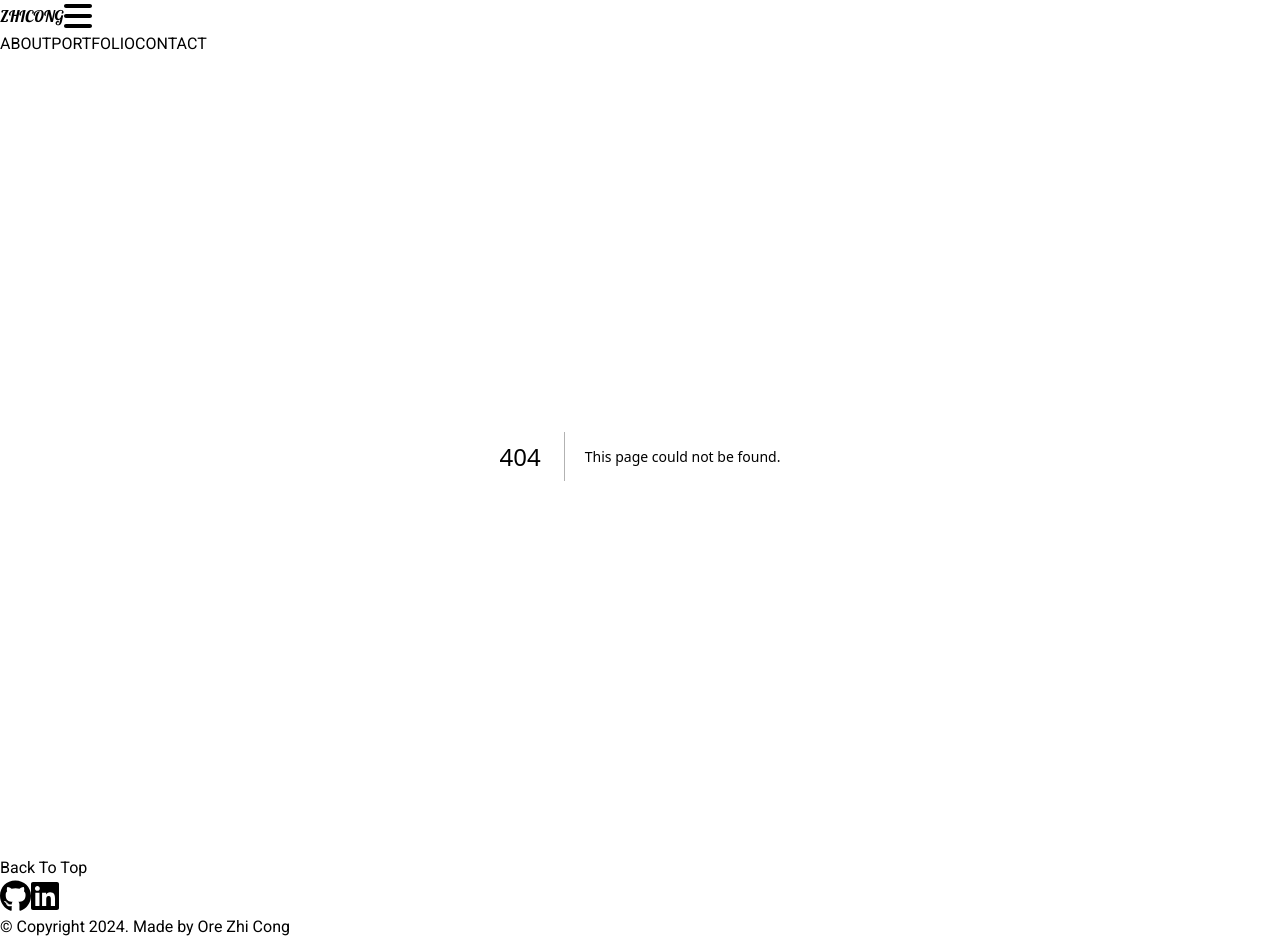
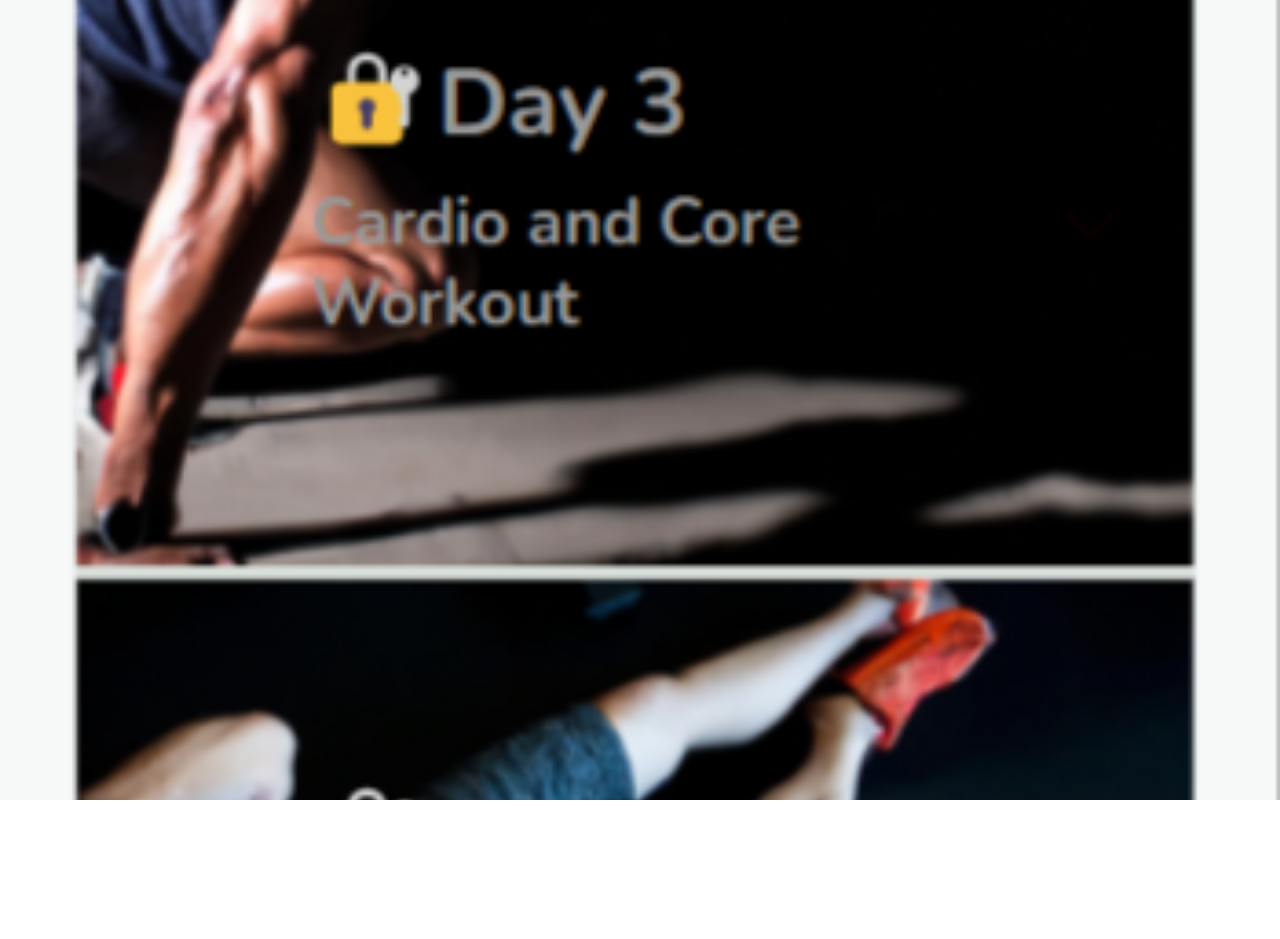
Before and after one commit to ZhiCong17/nextjs-portfolio, a Next.js app: page /portfolio in a window 1280 px wide. Before the commit this address had no page. After the commit the page ends 800 px from the top, so only its background shows below. Built offline with nearby package versions, Linux system fonts and the light colour scheme.

Commit message:
correct portfolio link typo in navbar component and create portfolio page

```diff
--- a/src/app/components/shared/navbar.jsx
+++ b/src/app/components/shared/navbar.jsx
@@ -28,7 +28,7 @@
         </button>
         <div className="hidden md:block">
           <Link href="/about" className="font-bold mx-6 hover:text-2xl duration-300 motion-reduce:transition-none motion-reduce:hover:transform-none">ABOUT</Link>
-          <Link href="/porfolio" className="font-bold font-bold mx-6 hover:text-2xl duration-300 motion-reduce:transition-none motion-reduce:hover:transform-none">PORTFOLIO</Link>
+          <Link href="/portfolio" className="font-bold font-bold mx-6 hover:text-2xl duration-300 motion-reduce:transition-none motion-reduce:hover:transform-none">PORTFOLIO</Link>
           <Link href="/contact" className="font-bold mx-6 hover:text-2xl duration-300 motion-reduce:transition-none motion-reduce:hover:transform-none">CONTACT</Link>
         </div>
       </div>
@@ -39,7 +39,7 @@
               <Link href="/about" onClick={() => setIsMenuOpen(false)}>ABOUT</Link>
             </li>
             <li className="my-4 font-bold">
-              <Link href="/porfolio" onClick={() => setIsMenuOpen(false)}>PORTFOLIO</Link>
+              <Link href="/portfolio" onClick={() => setIsMenuOpen(false)}>PORTFOLIO</Link>
             </li>
             <li className="my-4 font-bold">
               <Link href="/contact" onClick={() => setIsMenuOpen(false)}>CONTACT</Link>
--- /dev/null
+++ b/src/app/portfolio/page.jsx
@@ -0,0 +1,18 @@
+import { fitBud, bitSpend } from "../project-data";
+import Carousel from "../components/carousel";
+
+export default function Page() {
+  return (
+    <section>
+      <h1 className="text-center md:text-left text-4xl font-semibold">My Projects</h1>
+      <h2 className="mt-5 mb-5 text-xl font-semibold text-center">FitBud</h2>
+      <Carousel images={fitBud.images} />
+      <p className="mt-5">Lorem ipsum, dolor sit amet consectetur adipisicing elit. Corrupti nobis dignissimos placeat sapiente hic necessitatibus! Sequi quos tenetur dolorum obcaecati nobis corporis omnis recusandae illum, inventore vero. Nostrum, exercitationem ipsum!</p>
+      <p className="mt-5">Lorem ipsum, dolor sit amet consectetur adipisicing elit. Corrupti nobis dignissimos placeat sapiente hic necessitatibus! Sequi quos tenetur dolorum obcaecati nobis corporis omnis recusandae illum, inventore vero. Nostrum, exercitationem ipsum!</p>
+      <h2 className="mt-10 mb-5 text-xl font-semibold text-center">BitSpend</h2>
+      <Carousel images={fitBud.images} />
+      <p className="mt-5">Lorem ipsum, dolor sit amet consectetur adipisicing elit. Corrupti nobis dignissimos placeat sapiente hic necessitatibus! Sequi quos tenetur dolorum obcaecati nobis corporis omnis recusandae illum, inventore vero. Nostrum, exercitationem ipsum!</p>
+      <p className="mt-5 mb-20">Lorem ipsum, dolor sit amet consectetur adipisicing elit. Corrupti nobis dignissimos placeat sapiente hic necessitatibus! Sequi quos tenetur dolorum obcaecati nobis corporis omnis recusandae illum, inventore vero. Nostrum, exercitationem ipsum!</p>
+    </section>
+  )
+}
```
